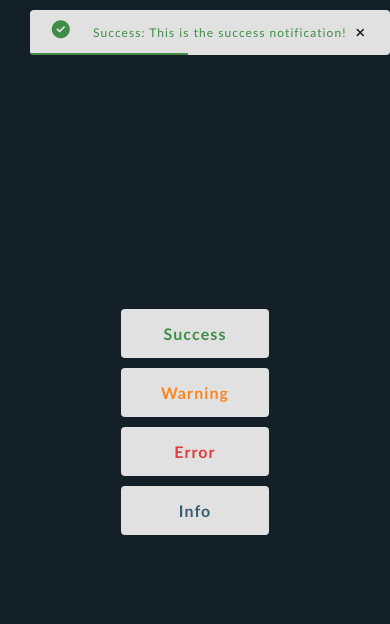
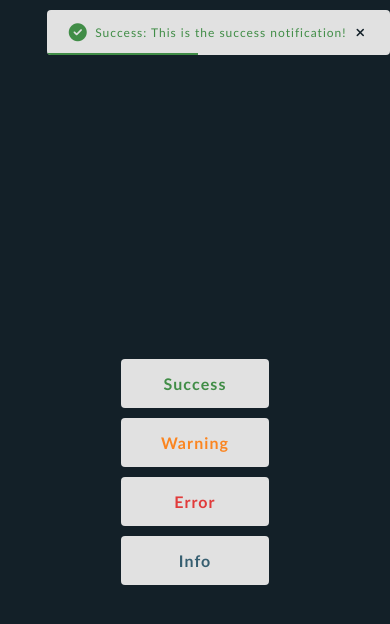
Before and after one commit to FedotovN/toastNotifications, a plain HTML site: page index.html in a window 390 px wide. Both pictures are taken after a click on the button "Success". Drawn offline with Linux system fonts and the light colour scheme.

Commit message:
Update style.css

```diff
--- a/css/style.css
+++ b/css/style.css
@@ -89,6 +89,8 @@ button#info{
 }
 .toast .column{
     display: flex;
+    height: 100%;
+    align-items: center;
     gap: 25px;
 }
 .toast span{
@@ -101,6 +103,7 @@ button#info{
 }
 .toast i:first-child{
     transform: scale(1.5);
+    li
 }
 .toast i:last-child:hover{
     color: var(--brighter);
@@ -178,8 +181,13 @@ button#info{
         font-size: 12px;
         gap: 10px;
         padding: 8x 14px;
+        letter-spacing: 1px;
+    }
+    .toast .column{
+        gap: 10px;
     }
     .buttons{
+        margin-top: 100px;
         flex-flow: column nowrap;
         justify-content: center;
         align-self: center;
```
